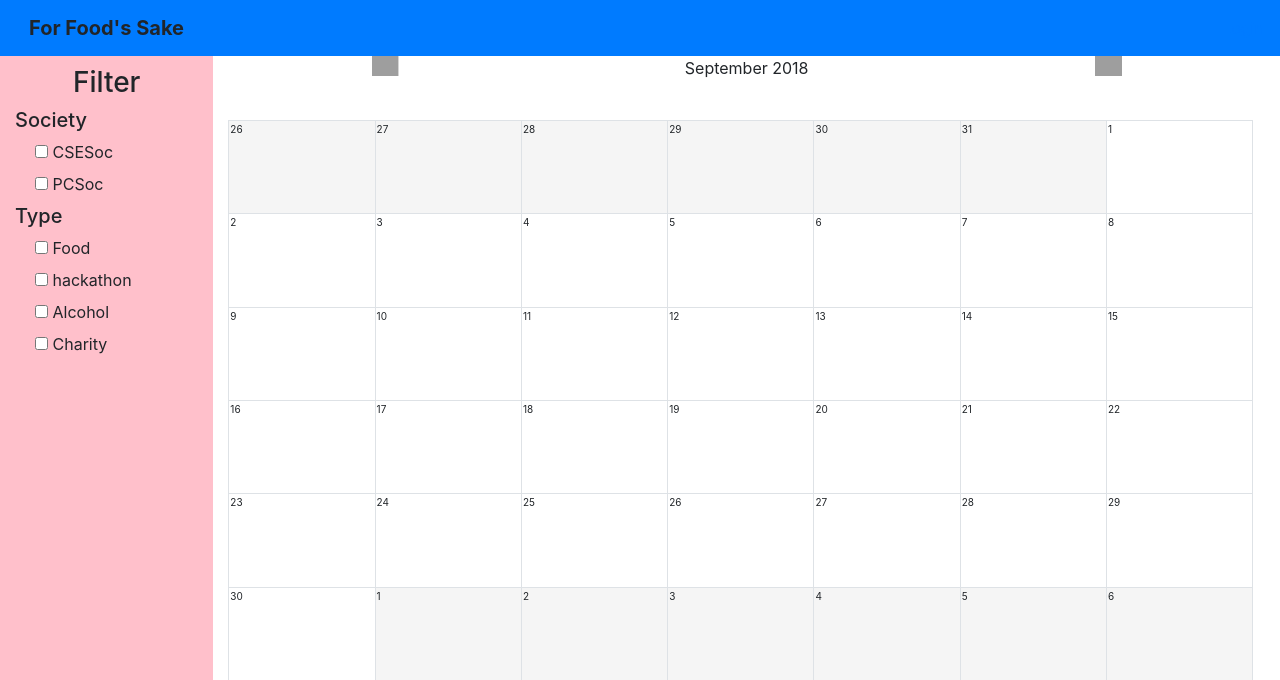
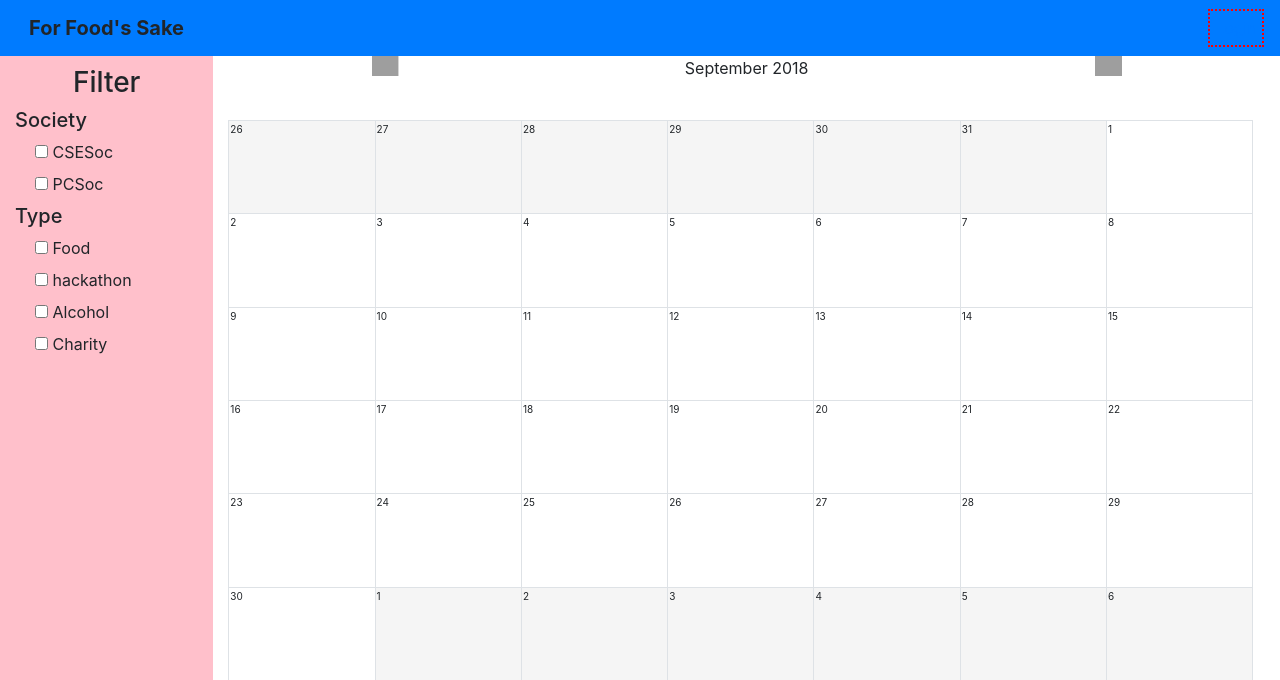
Before and after one commit to Naidah/cse-hackathon-2018, a Flask app: page / in a window 1280 px wide. Shown: the top 680 px of the page. Run offline with Flask 2, Linux system fonts and the light colour scheme; some libraries are stand-ins or nearby versions; grey boxes are pictures that could not be loaded.

```diff
--- a/templates/base.html
+++ b/templates/base.html
@@ -3,9 +3,15 @@
     <head>
         <link rel="stylesheet" href="https://stackpath.bootstrapcdn.com/bootstrap/4.1.3/css/bootstrap.min.css" integrity="sha384-MCw98/SFnGE8fJT3GXwEOngsV7Zt27NXFoaoApmYm81iuXoPkFOJwJ8ERdknLPMO" crossorigin="anonymous">
         {% block head %}{% endblock %}
+<style>
+    li {
+        border: 2px dotted red;
+        padding: 5px;
+        color: red;
+    }
+</style>
 
-
-<nav style="background-color: hotpink; " class="navbar navbar-expand-sm navbar-dark bg-primary"">
+<nav style="background-color: hotpink;" class="navbar navbar-expand-sm navbar-dark bg-primary">
   <a class="navbar-brand" style="margin-left: 13px"><b>For Food's Sake</b></a>
   <ul class="navbar-nav ml-auto float-right">
     {% if current_user.is_authenticated %}
@@ -19,9 +25,6 @@
   </ul>
 
 	</nav>
-
-
-	<!-- ha ha u suck -->
     </head>
     <body>
         {% block content %}{% endblock %}
```
